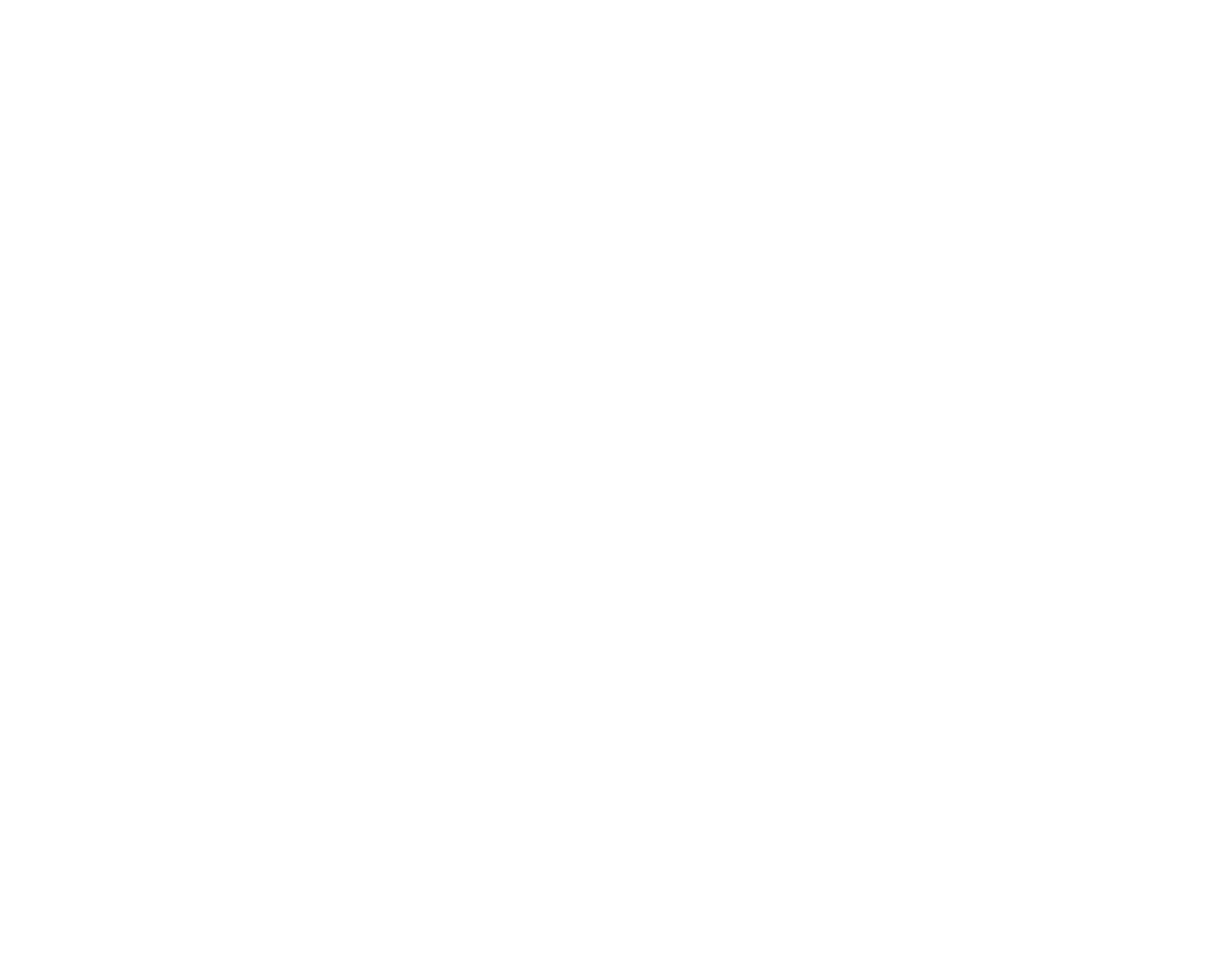
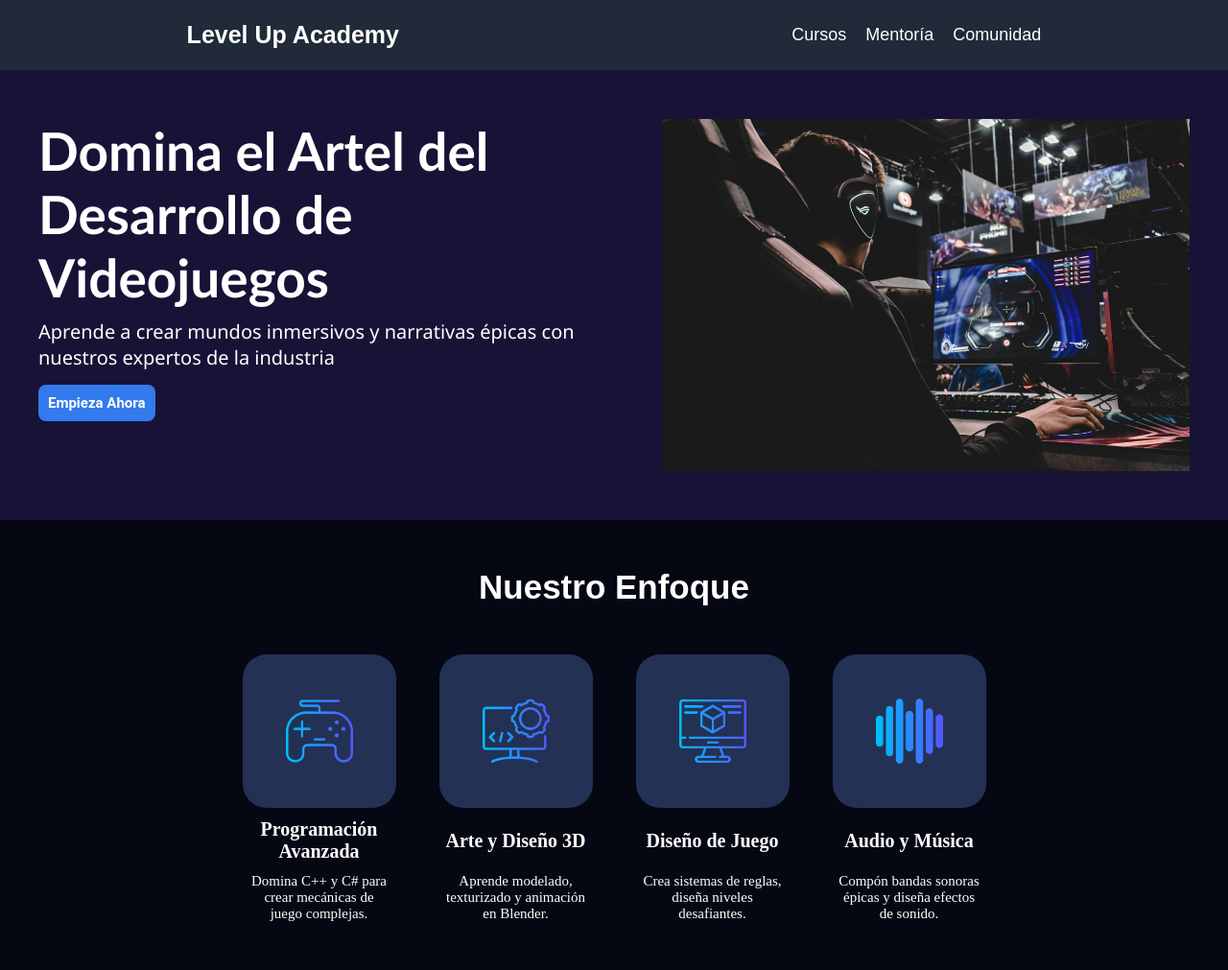
Before and after one commit to ianflig/odin-landing-page, a plain HTML site: page index.html in a window 1280 px wide. Shown: the whole page at 96% size. Before the commit the page ends 800 px from the top, so only its background shows below. Drawn offline with Linux system fonts and the light colour scheme.

Commit message:
feat: add section 1 and 2
style.css & html

```diff
--- a/css/styles.css
+++ b/css/styles.css
@@ -0,0 +1,160 @@
+/* * {
+    outline: 2px solid red;
+} */
+
+body {
+    display: flex;
+    flex-direction: column;
+    padding: 0;
+    margin: 0;
+}
+
+.header {
+    background-color: #212a39;
+    font-family:Arial, Helvetica, sans-serif;
+    margin: 0;
+    display: flex;
+    justify-content: space-around;
+    align-items: center;
+    padding: 10px;
+}
+
+.logo {
+    color: white;
+    font-weight: bold;
+    font-size: 25px;
+}
+
+.header-buttons ul {
+    display: flex;
+    gap: 20px;
+}
+
+.header-buttons a {
+    text-decoration: none;
+    color: white;
+    font-size: 18px;
+}
+
+.header-buttons li {
+    list-style-type: none;
+}
+
+.section-one {
+    background-color: #181236;
+    color: white;
+    display: flex;
+    justify-content: center;
+    align-items: center;
+}
+
+.section-one .container {
+    display: flex;
+    justify-content: space-around;
+    width: 1200px;
+    margin: 4% 0;
+    gap: 50px;
+}
+
+.section-one img{
+    width: 550px;
+    height: auto;
+}
+
+#p-info-one {
+    margin: 0;
+    padding-bottom: 10px;
+    font-size: 55px;
+    font-weight: bold;
+    font-family: 'Gill Sans', 'Gill Sans MT', Calibri, 'Trebuchet MS', sans-serif;
+}
+
+#p-info-two {
+    margin: 0;
+    padding: 0;
+    font-size: 20px;
+    font-family: 'Segoe UI', Tahoma, Geneva, Verdana, sans-serif;
+}
+
+.info button {
+    margin-top: 15px;
+    font-family: Roboto, sans-serif;
+    border: none;
+    border-radius: 8px;
+    background: #337AEC;
+    padding: 10px;
+    font-size: 15px;
+    font-weight: bold;
+    color: white;
+}
+
+.section-two {
+    background-color: #050713;
+    color: white;
+    padding: 0 50px 50px 50px;
+    display: flex;
+    justify-content: center;
+    align-items: center;
+    text-align: center;
+    flex-direction: column;
+}
+
+.section-two .text-header {
+    text-align: center;
+    display: flex;
+    align-items: center;
+    justify-content: center;
+    font-size: 35px;
+    font-weight: bold;
+    font-family:Arial, Helvetica, sans-serif;
+    margin-top: 50px;
+    margin-bottom: 50px;
+}
+
+.section-two .container-info {
+    justify-content: center;
+    align-items: flex-start;
+    display: flex;
+    width: 1000px;
+    gap: 55px;
+}
+
+.section-two .background {
+    background-color: #233154;
+    display: flex;
+    width: 160px;
+    height: 160px;
+    display: flex;
+    justify-content: center;
+    align-items: center;
+    border-radius: 25px;
+}
+
+.section-two img {
+    width: 80px;
+    height: 80px;
+}
+
+.section-two .text {
+    margin-top: 10px;
+    font-size: 20px;
+    font-weight: bold;
+    min-height: 3rem;
+    display: flex;
+    align-items: center;
+}
+
+.section-two .text-two {
+    margin-top: 10px;
+    font-size: 15px;
+}
+
+
+.section-two .info {
+    display: flex;
+    flex-direction: column;
+    align-items: center;
+    justify-content: center;
+    width: 150px;
+    max-height: 300px;
+}
--- a/index.html
+++ b/index.html
@@ -8,7 +8,62 @@
 </head>
 
 <body>
+    <div class="header">
+        <div class="logo">
+            Level Up Academy
+        </div>
+        <div class="header-buttons">
+            <ul>
+                <li><a href="#">Cursos</a></li>
+                <li><a href="#">Mentoría</a></li>
+                <li><a href="#">Comunidad</a></li>
+            </ul>
+        </div>
+    </div>
+    <div class="section-one">
+        <div class="container">
+            <div class="info">
+                <p id="p-info-one">Domina el Artel del Desarrollo de Videojuegos
+                <p id="p-info-two">Aprende a crear mundos inmersivos y narrativas épicas con nuestros expertos de la industria</p>
+                <button>Empieza Ahora</button>
+            </div>
+            <img src="./images/gaming.jpg" alt="gaming" width="2070" height="1380">
+        </div>
+    </div>
+    <div class="section-two">
+        <div class="text-header">Nuestro Enfoque</div>
+        <div class="container-info">
+            <div class="info">
+                <div class="background"><img src="images/one.png" alt="gaming-joystick"></div>
+                <div class="text">Programación Avanzada</div>
+                <div class="text-two">Domina C++ y C# para crear mecánicas de juego complejas.</div>
+            </div>
+            <div class="info">
+                <div class="background"><img src="images/two.png" alt="dev-monitor"></div>
+                <div class="text">Arte y Diseño 3D</div>
+                <div class="text-two">Aprende modelado, texturizado y animación en Blender.</div>
+            </div>
+            <div class="info">
+                <div class="background"><img src="images/three.png" alt="design-monitor"></div>
+                <div class="text">Diseño de Juego</div>
+                <div class="text-two">Crea sistemas de reglas, diseña niveles desafiantes.</div>
+            </div>
+            <div class="info">
+                <div class="background"><img src="images/four.png" alt="audio"></div>
+                <div class="text">Audio y Música</div>
+                <div class="text-two">Compón bandas sonoras épicas y diseña efectos de sonido.</div>
+            </div>
+        </div>
+    </div>
+    <div class="section-three">
 
+    </div>
+    <div class="section-four">
+
+    </div>
+    <div class="footer">
+
+    </div>
 </body>
 
 </html>
```
